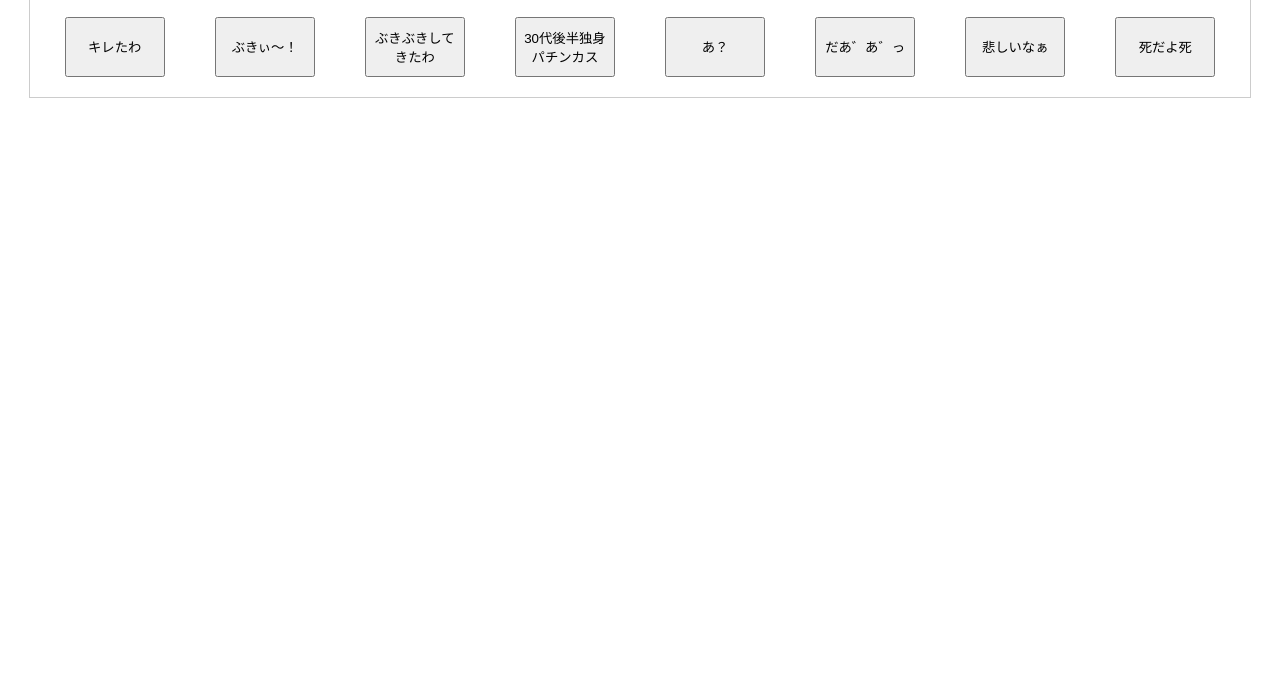
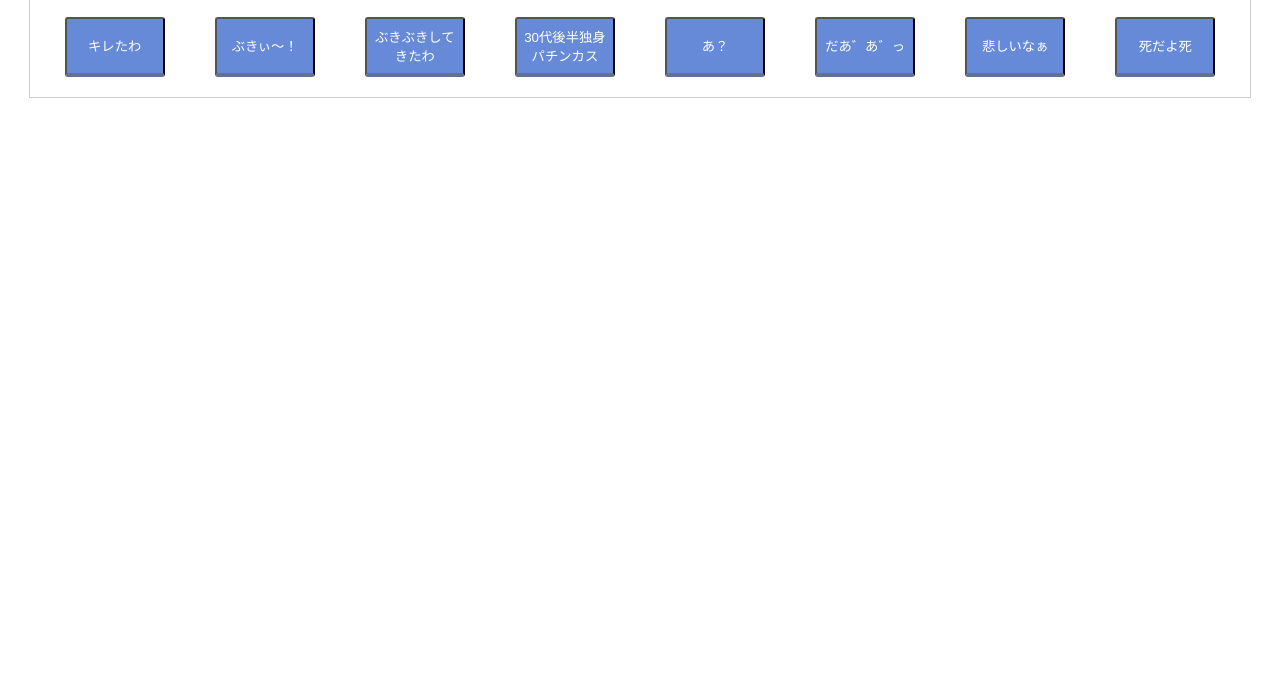
Before and after one commit to meganerisu/rap-game, a plain HTML site: page public/index.html in a window 1280 px wide. Shown: the part 114-800 px from the top of the page. Drawn offline with Linux system fonts and the light colour scheme; some packages are replaced by stand-ins of ours.

Commit message:
ボタンを装飾

```diff
--- a/public/index.html
+++ b/public/index.html
@@ -10,6 +10,8 @@
         <script defer src="/__/firebase/7.14.4/firebase-app.js"></script>
         <!-- initialize the SDK after all desired features are loaded -->
         <script defer src="/__/firebase/init.js"></script>
+
+        <meta name="robots" content="noindex">
     </head>
 
     <body>
--- a/public/main.css
+++ b/public/main.css
@@ -12,10 +12,26 @@
     flex-wrap: wrap;
     align-items: center;
 }
+/*
+.voice {
+}*/
 
 .voice {
+    display: inline-block;
     width: 100px;
     height: 60px;
     margin: 10px auto;
     text-align: center;
-}
+    padding: 0.1em 0.5em;
+    text-decoration: none;
+    background: #668ad8;/*ボタン色*/
+    color: #FFF;
+    border-bottom: solid 4px #627295;
+    border-radius: 3px;
+  }
+  .voice:active {
+    /*ボタンを押したとき*/
+    -webkit-transform: translateY(4px);
+    transform: translateY(4px);/*下に動く*/
+    border-bottom: none;/*線を消す*/
+  }
```
